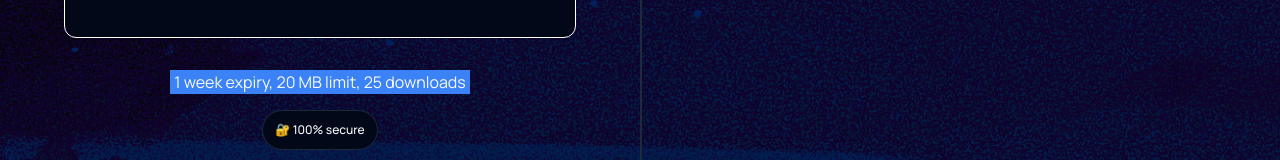
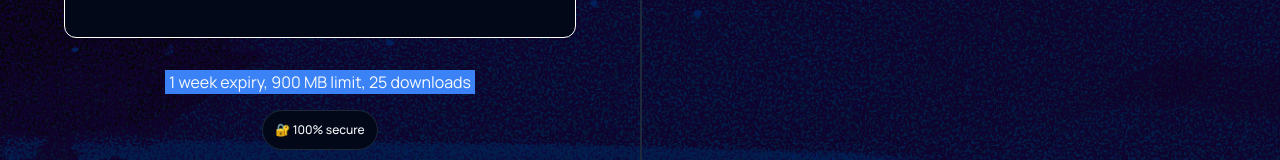
Before and after one commit to gitmank/chuckit, a Next.js app in the folder chuckit.xyz/: page / in a window 1280 px wide. Shown: the part 553-713 px from the top of the page. Built offline with nearby package versions, Linux system fonts and the light colour scheme.

Commit message:
Update UploadPanel.jsx - 900MB upload limit
for pranav's emergency

```diff
--- a/chuckit.xyz/components/UploadPanel.jsx
+++ b/chuckit.xyz/components/UploadPanel.jsx
@@ -12,7 +12,7 @@ import { Card, CardContent, CardFooter, CardTitle } from "@/components/ui/card";
 import PopUp from "@/components/small/PopUp";
 
 // constants
-const UPLOAD_LIMIT = 20 * 1024 * 1024;
+const UPLOAD_LIMIT = 900 * 1024 * 1024; // 900MB
 const FILE_ICONS = {
   // image
   "image/jpeg": "🖼️",
```
